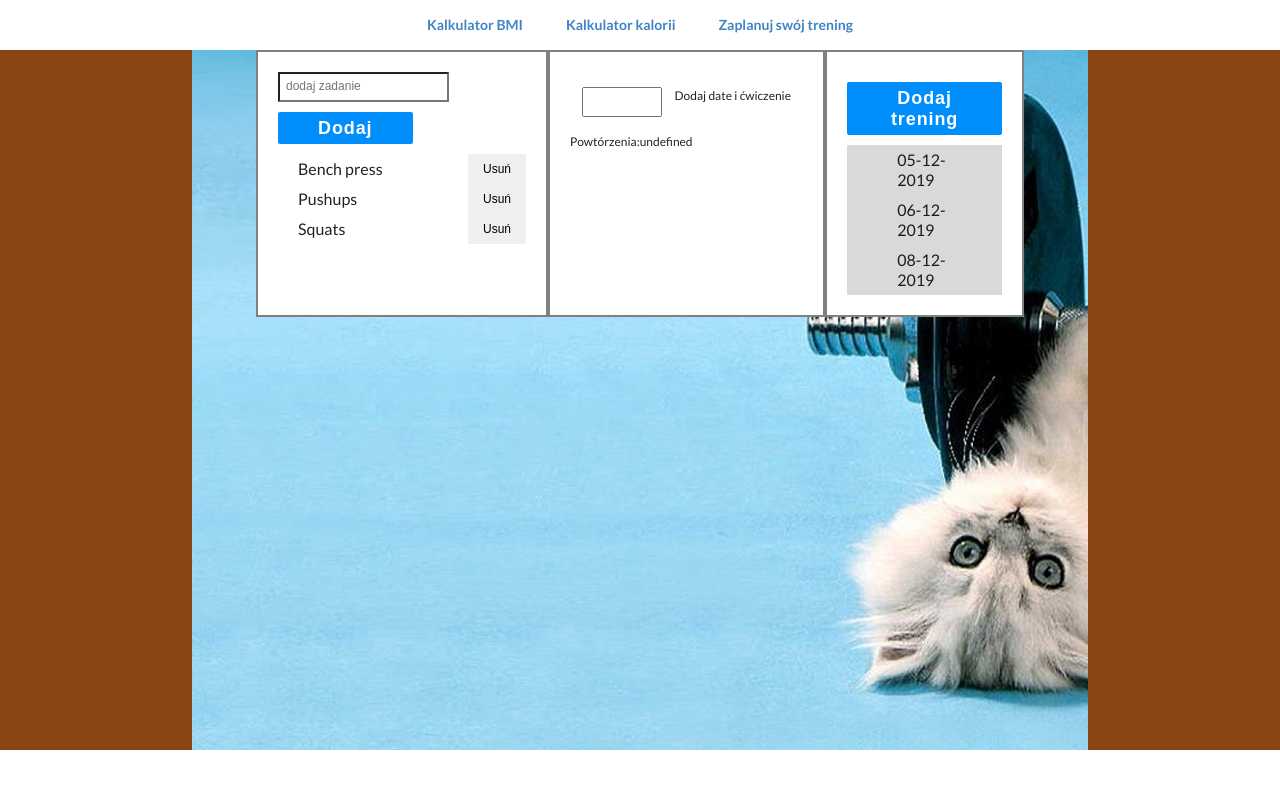
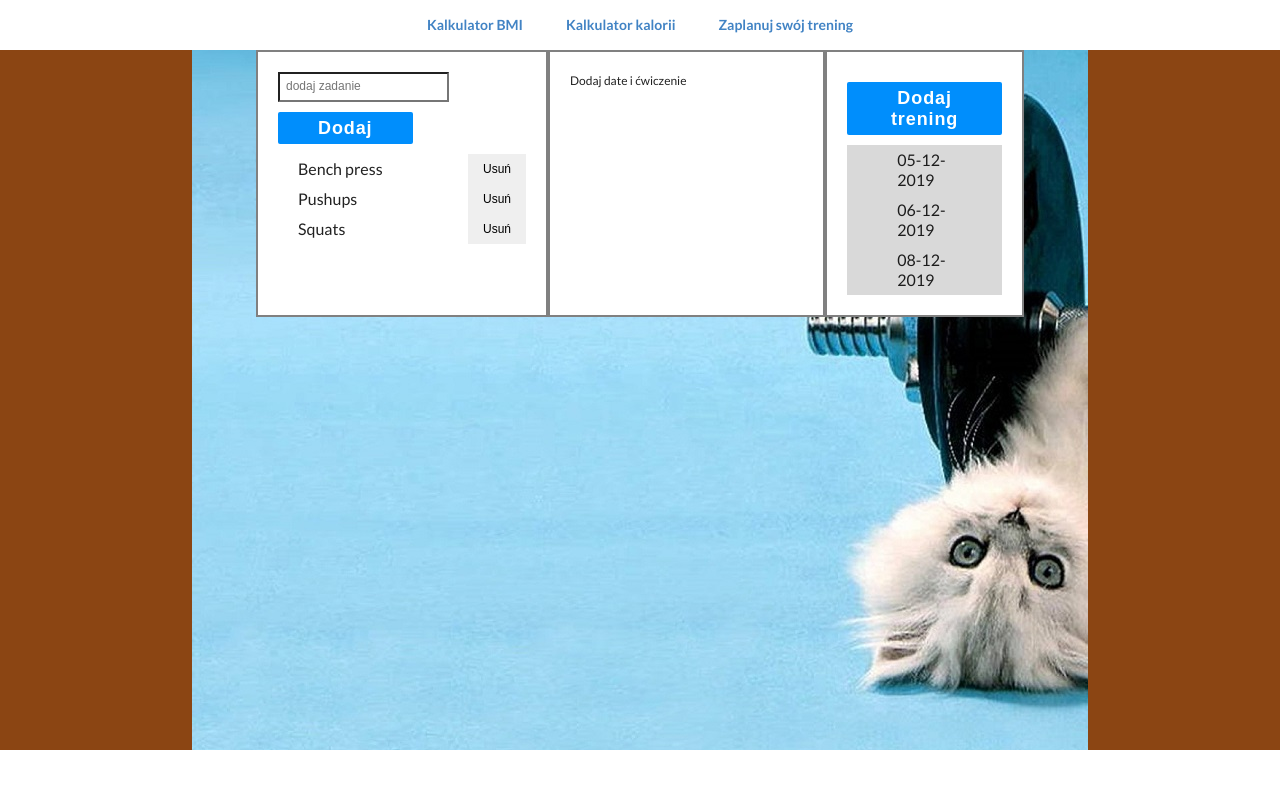
Before and after one commit to WildPengu/fit-app, a React (Create React App) app: page /yourTraining in a window 1280 px wide. Shown: the top 788 px of the page. Built offline with nearby package versions, Linux system fonts and the light colour scheme.

Commit message:
Support for adding series

```diff
--- a/src/layouts/yourTraining/YourTraining.js
+++ b/src/layouts/yourTraining/YourTraining.js
@@ -7,10 +7,10 @@ class yourTraining extends React.Component {
   seriesCounter = 0;
   state = {
     lastAddedDate: "",
-    clickedDate: "", // active date
-    clickedExercise: "", // active exercise
-    text: "", // that doesn't say anything
-    number: "", // that doesn't say anything
+    activeDate: null,
+    activeExercise: null,
+    addExerciseInputValue: "",
+    newRepetitionValue: "",
     exercises: [
       {
         id: 0,
@@ -41,7 +41,6 @@ class yourTraining extends React.Component {
       }
     ],
     userSeries: [],
-    activeSeries: null,
     error: "" // this should be deleted or renamed
   };
 
@@ -68,7 +67,7 @@ class yourTraining extends React.Component {
   addExercise = () => {
     const taskNameValidationError = this.runValidation();
     if (this.areAllFieldsValid(taskNameValidationError)) {
-      this.addExerciseToState(this.state.text);
+      this.addExerciseToState(this.state.addExerciseInputValue);
     }
   };
 
@@ -104,11 +103,11 @@ class yourTraining extends React.Component {
   runValidation = () => {
     let error = "";
 
-    if (this.state.text === "") {
+    if (this.state.addExerciseInputValue === "") {
       error = "Pole jest puste";
     }
 
-    if (/[0-9]+/.test(this.state.text)) {
+    if (/[0-9]+/.test(this.state.addExerciseInputValue)) {
       error = "Nie wpisuj liczb xD";
     }
 
@@ -122,18 +121,29 @@ class yourTraining extends React.Component {
   areAllFieldsValid = error => error === "";
 
   addNewSeriesToRepetitions = amount => {
+    const activeSeries = this.getActiveSeries(
+      this.state.activeDate,
+      this.state.activeExercise
+    );
+    activeSeries.repetitions.push(amount);
+
     this.setState({
-      ...this.state,
-      activeSeries: {
-        ...this.state.activeSeries,
-        repetitions: [...this.state.activeSeries.repetitions, amount]
-      }
+      userSeries: [
+        ...this.state.userSeries.filter(
+          series =>
+            series.dateId !== this.state.activeDate ||
+            series.exerciseId !== this.state.exerciseId
+        ),
+        activeSeries
+      ]
     });
-    console.log(this.state.userSeries.repetitions);
-    console.log(amount);
   };
 
   getActiveSeries = (dateId, exerciseId) => {
+    if (dateId == null || exerciseId == null) {
+      return null;
+    }
+
     for (let el of this.state.userSeries) {
       if (el.dateId === dateId && el.exerciseId === exerciseId) {
         return el;
@@ -141,7 +151,7 @@ class yourTraining extends React.Component {
     }
     const series = {
       dateId,
-      exerciseId: exerciseId.id,
+      exerciseId,
       repetitions: []
     };
     this.setState(prevState => ({
@@ -151,22 +161,11 @@ class yourTraining extends React.Component {
   };
 
   selectDate = training => {
-    let activeSeries = null;
-    if (this.state.clickedExercise) {
-      activeSeries = this.getActiveSeries(
-        training.id,
-        this.state.clickedExercise
-      );
-    }
-    this.setState({ clickedDate: training, activeSeries });
+    this.setState({ activeDate: training });
   };
 
   selectExercise = exercise => {
-    let activeSeries = null;
-    if (this.state.clickedDate) {
-      activeSeries = this.getActiveSeries(this.state.clickedDate, exercise.id);
-    }
-    this.setState({ clickedExercise: exercise, activeSeries });
+    this.setState({ activeExercise: exercise });
   };
 
   render() {
@@ -200,6 +199,21 @@ class yourTraining extends React.Component {
       </div>
     ));
 
+    const activeSeries = this.getActiveSeries(
+      this.state.activeDate,
+      this.state.activeExercise
+    );
+    let sets;
+    if (activeSeries !== null) {
+      sets = (
+        <div>
+          {activeSeries.repetitions.map((set, index) => (
+            <span key={index}>{set + " "}</span>
+          ))}
+        </div>
+      );
+    }
+
     let calendar = new Date(),
       today =
         calendar.getDate() +
@@ -207,7 +221,7 @@ class yourTraining extends React.Component {
         (calendar.getMonth() + 1) +
         "-" +
         calendar.getFullYear();
-
+    console.log(activeSeries);
     return (
       <div className="mainContainer">
         <div className="exercisesContainer">
@@ -216,9 +230,9 @@ class yourTraining extends React.Component {
               <input
                 className="addExerciseInput"
                 type="text"
-                name="text"
+                name="addExerciseInputValue"
                 placeholder="dodaj zadanie"
-                value={this.state.text}
+                value={this.state.addExerciseInputValue}
                 onChange={this.updateInputValue}
               />
               <button className="addExercisebutton" onClick={this.addExercise}>
@@ -232,39 +246,43 @@ class yourTraining extends React.Component {
         <div className="trainingContainer">
           <div className="clickedExerciseAndDateContainer">
             <span className="clickedExercise">
-              {this.state.clickedExercise !== ""
-                ? this.state.clickedExercise.text
+              {this.state.activeExercise !== null
+                ? this.state.activeExercise.text
                 : ""}
             </span>
             <span className="clickedDate">
-              {this.state.clickedDate !== "" ? this.state.clickedDate.date : ""}
+              {this.state.activeDate !== null ? this.state.activeDate.date : ""}
             </span>
           </div>
+          <div>
+            <div>
+              {activeSeries !== null ? (
                 <div className="addSeriesHolder">
                   <div>
                     <input
                       type="number"
-                name="number"
+                      name="newRepetitionValue"
                       className="seriesRepeatInput"
                       onChange={this.updateInputValue}
                     ></input>
                   </div>
-            <div>
-              {this.state.userSeries.length !== 0 ? (
                   <button
                     className="addSeriesButton"
                     onClick={() =>
-                    this.addNewSeriesToRepetitions(this.state.number)
+                      this.addNewSeriesToRepetitions(
+                        this.state.newRepetitionValue
+                      )
                     }
                   >
                     Dodaj
                   </button>
+                </div>
               ) : (
                 <p>Dodaj date i ćwiczenie</p>
               )}
             </div>
+            {sets}
           </div>
-          <div>{"Powtórzenia:" + this.state.userSeries.repetitions}</div>
         </div>
         <div className="calendarContainer">
           <div>
```
Lines whose indentation alone changed are shown as unchanged.
